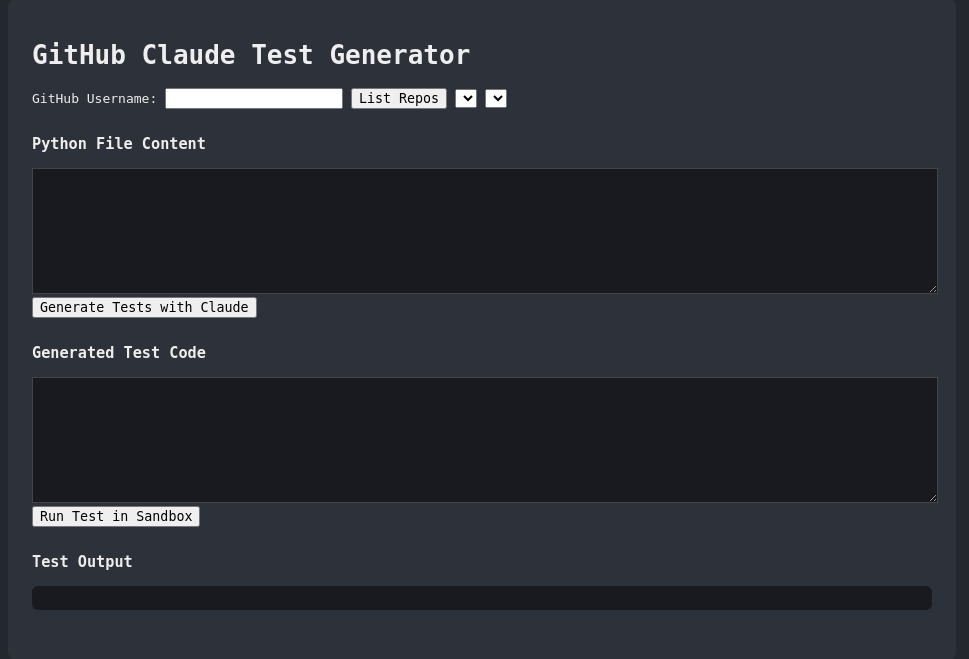
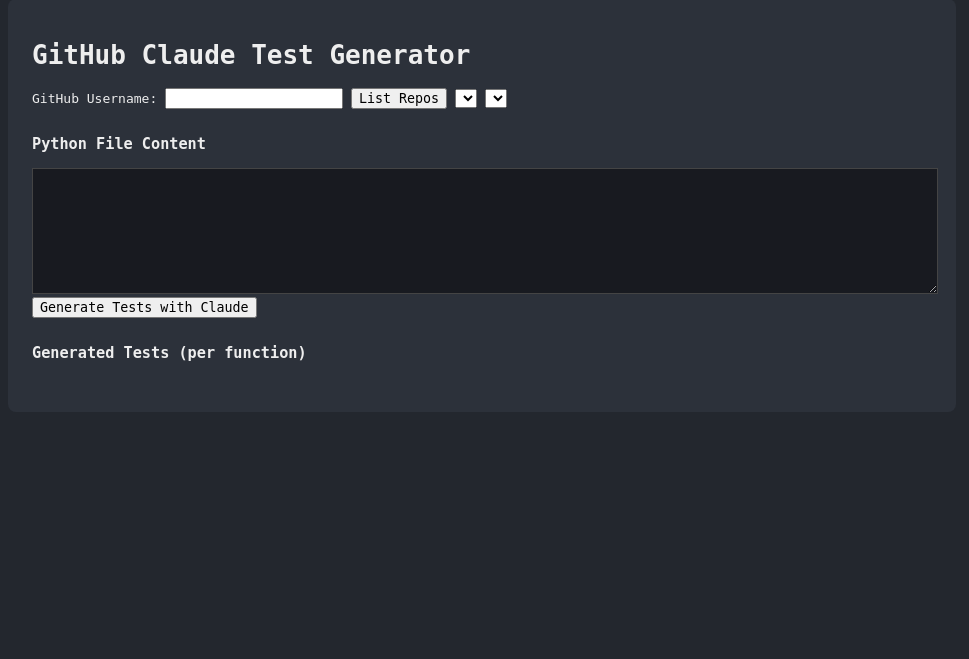
Before and after one commit to Amacca1/MetricPage, a Flask app: page / in a window 1280 px wide. Shown: the part 41-700 px from the top of the page, without its empty margins (158-1127 px from the left). Run offline with Flask 3, Linux system fonts and the light colour scheme; lists and menus that the app fills with data are empty.

Commit message:
adding a test function to ensure code works, plus updated how tokens are shown

````diff
--- a/app.py
+++ b/app.py
@@ -5,6 +5,7 @@ import tempfile
 import subprocess
 from dotenv import load_dotenv
 import ast
+import re
 
 load_dotenv()
 app = Flask(__name__)
@@ -61,7 +62,6 @@ def extract_functions(code):
     return [node for node in tree.body if isinstance(node, ast.FunctionDef)]
 
 def call_claude(function_code):
-    # Call Claude API to generate tests for the function
     url = "https://api.anthropic.com/v1/messages"
     headers = {
         "x-api-key": ANTHROPIC_API_KEY,
@@ -72,23 +72,29 @@ def call_claude(function_code):
     prompt = (
         "Write a logical, non-trivial pytest test function for the following Python function. "
         "Do not simply echo the function or use trivial asserts. include all necessary imports. "
-        "The test should cover edge cases and be well-structured. "
         "Only return the test code, nothing else.\n\n"
         f"{function_code}"
     )
     data = {
         "model": MODEL,
-        "max_tokens": 512,
+        "max_tokens": 1024,
         "messages": [{"role": "user", "content": prompt}]
     }
     r = requests.post(url, headers=headers, json=data)
     if r.status_code != 200:
-        return "# Claude API error"
-    return r.json()['content'][0]['text']
+        return "# Claude API error", 0, 0
+    response = r.json()
+    response_text = response['content'][0]['text']
+
+    # Use exact token counts from API response
+    usage = response.get("usage", {})
+    input_tokens = usage.get("input_tokens", 0)
+    output_tokens = usage.get("output_tokens", 0)
+
+    return response_text, input_tokens, output_tokens
 
 @app.route('/generate_tests', methods=['POST'])
 def generate_tests():
-    import re
     data = request.json
     code = data.get('code')
     if not code:
@@ -97,13 +103,19 @@ def generate_tests():
     tests = []
     for func in functions:
         func_code = ast.unparse(func)
-        test_code = call_claude(func_code)
+        test_code, input_tokens, output_tokens = call_claude(func_code)
         # Remove markdown/code block formatting and non-code text
         test_code = re.sub(r"^```python|^```|```$", "", test_code, flags=re.MULTILINE).strip()
         # Ensure import pytest is present
         if "import pytest" not in test_code:
             test_code = "import pytest\n" + test_code
-        tests.append({'function': func.name, 'test_code': test_code})
+        tests.append({
+            'function': func.name,
+            'function_code': func_code,
+            'test_code': test_code,
+            'input_tokens': input_tokens,
+            'output_tokens': output_tokens
+        })
     return jsonify({'tests': tests})
 
 @app.route('/run_test', methods=['POST'])
@@ -113,6 +125,14 @@ def run_test():
     test_code = data.get('test_code')
     if not code or not test_code:
         return jsonify({'error': 'Missing code or test_code'}), 400
+
+    # Validate test_code syntax before running
+    try:
+        compile(test_code, "<test_code>", "exec")
+    except SyntaxError as e:
+        return jsonify({'output': f"SyntaxError in generated test code: {e}"}), 200
+
+    import tempfile, os, subprocess
     with tempfile.TemporaryDirectory() as tmpdir:
         code_path = os.path.join(tmpdir, "module.py")
         test_path = os.path.join(tmpdir, "test_module.py")
@@ -120,6 +140,18 @@ def run_test():
             f.write(code)
         with open(test_path, "w") as f:
             f.write("import module\n" + test_code)
+
+        # --- MOCK FILE CREATION LOGIC ---
+        # Look for open("filename", ...) or open('filename', ...)
+        file_matches = re.findall(r'open\(["\']([^"\']+)["\']', test_code)
+        for filename in set(file_matches):
+            # Only create files with safe names (no directories)
+            if os.path.sep not in filename and filename not in ("module.py", "test_module.py"):
+                file_path = os.path.join(tmpdir, filename)
+                with open(file_path, "w") as mockf:
+                    mockf.write("dummy content\n")
+        # --- END MOCK FILE CREATION ---
+
         try:
             result = subprocess.run(
                 ["pytest", test_path, "-v", "--tb=short", "--disable-warnings"],
--- /dev/null
+++ b/sample.py
@@ -0,0 +1,2 @@
+def add(a,b):
+    return a + b
--- a/templates/index.html
+++ b/templates/index.html
@@ -10,6 +10,11 @@
         .section { margin-bottom: 2em; }
         textarea { width: 100%; min-height: 120px; background: #181a20; color: #eee; border: 1px solid #444; }
         pre { background: #181a20; color: #eee; padding: 12px; border-radius: 6px; }
+        .func-block { border: 1px solid #444; border-radius: 6px; margin-bottom: 1.5em; padding: 1em; background: #23272e; }
+        .func-title { font-weight: bold; color: #7fd7ff; }
+        .token-info { color: #b5bd68; font-size: 0.95em; }
+        .run-btn { margin-top: 0.5em; }
+        .output { margin-top: 0.5em; background: #181a20; color: #eee; padding: 8px; border-radius: 6px; }
     </style>
 </head>
 <body>
@@ -26,14 +31,9 @@
         <textarea id="fileContent" readonly></textarea>
         <button onclick="generateTests()">Generate Tests with Claude</button>
     </div>
-    <div class="section">
-        <h3>Generated Test Code</h3>
-        <textarea id="testCode"></textarea>
-        <button onclick="runTest()">Run Test in Sandbox</button>
-    </div>
-    <div class="section">
-        <h3>Test Output</h3>
-        <pre id="testOutput"></pre>
+    <div class="section" id="testsSection">
+        <h3>Generated Tests (per function)</h3>
+        <div id="testsContainer"></div>
     </div>
 </div>
 <script>
@@ -77,36 +77,68 @@ async function loadFileContent() {
     const res = await fetch(`/file_content?username=${encodeURIComponent(username)}&repo=${encodeURIComponent(repo)}&path=${encodeURIComponent(path)}`);
     const data = await res.json();
     document.getElementById('fileContent').value = data.content || '';
-    document.getElementById('testCode').value = '';
-    document.getElementById('testOutput').textContent = '';
+    document.getElementById('testsContainer').innerHTML = '';
 }
 async function generateTests() {
     const code = document.getElementById('fileContent').value;
     if (!code) return;
+    document.getElementById('testsContainer').innerHTML = 'Generating tests...';
     const res = await fetch('/generate_tests', {
         method: 'POST',
         headers: {'Content-Type': 'application/json'},
         body: JSON.stringify({code})
     });
     const data = await res.json();
+    const container = document.getElementById('testsContainer');
+    container.innerHTML = '';
     if (data.tests && data.tests.length > 0) {
-        document.getElementById('testCode').value = data.tests.map(t => t.test_code).join('\n\n');
+        data.tests.forEach((t, idx) => {
+            const block = document.createElement('div');
+            block.className = 'func-block';
+            block.innerHTML = `
+                <div class="func-title">Function: <span>${t.function}</span></div>
+                <div class="token-info">Input tokens: ${t.input_tokens}, Output tokens: ${t.output_tokens}</div>
+                <details>
+                  <summary>Show function code</summary>
+                  <pre>${escapeHtml(t.function_code)}</pre>
+                </details>
+                <details open>
+                  <summary>Show generated test</summary>
+                  <textarea id="testCode${idx}" style="min-height:80px">${t.test_code}</textarea>
+                </details>
+                <button class="run-btn" onclick="runTest(${idx})">Run Test</button>
+                <div class="output" id="testOutput${idx}"></div>
+            `;
+            container.appendChild(block);
+        });
     } else {
-        document.getElementById('testCode').value = data.error || 'No tests generated.';
+        container.innerHTML = data.error || 'No tests generated.';
     }
 }
-async function runTest() {
+async function runTest(idx) {
     const code = document.getElementById('fileContent').value;
-    const test_code = document.getElementById('testCode').value;
+    const test_code = document.getElementById(`testCode${idx}`).value;
+    const outputDiv = document.getElementById(`testOutput${idx}`);
     if (!code || !test_code) return;
-    document.getElementById('testOutput').textContent = 'Running...';
+    outputDiv.textContent = 'Running...';
     const res = await fetch('/run_test', {
         method: 'POST',
         headers: {'Content-Type': 'application/json'},
         body: JSON.stringify({code, test_code})
     });
     const data = await res.json();
-    document.getElementById('testOutput').textContent = data.output || data.error || '';
+    outputDiv.textContent = data.output || data.error || '';
+}
+function escapeHtml(text) {
+    return text.replace(/[&<>"']/g, function(m) {
+        return ({
+            '&': '&amp;',
+            '<': '&lt;',
+            '>': '&gt;',
+            '"': '&quot;',
+            "'": '&#39;'
+        })[m];
+    });
 }
 </script>
 </body>
````
